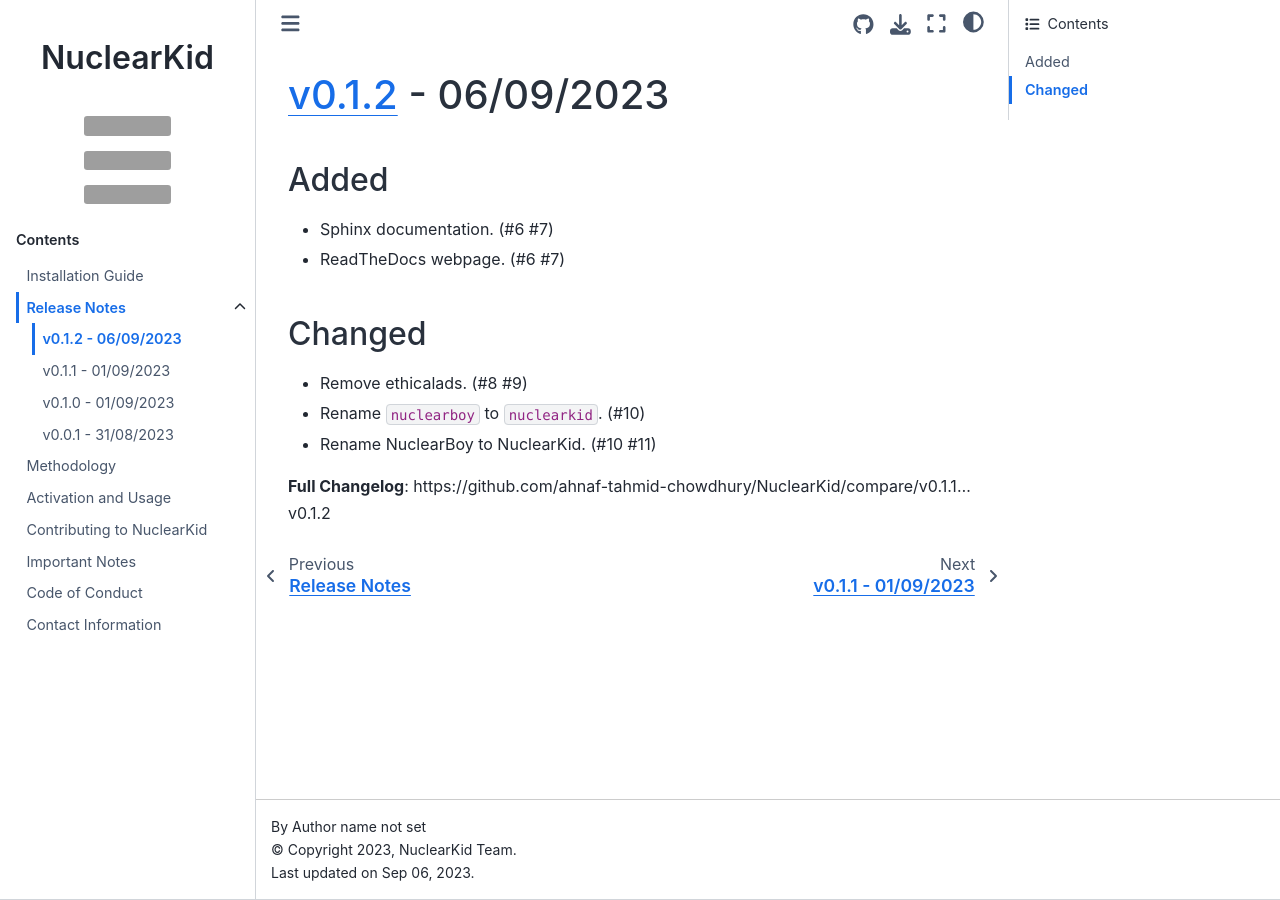
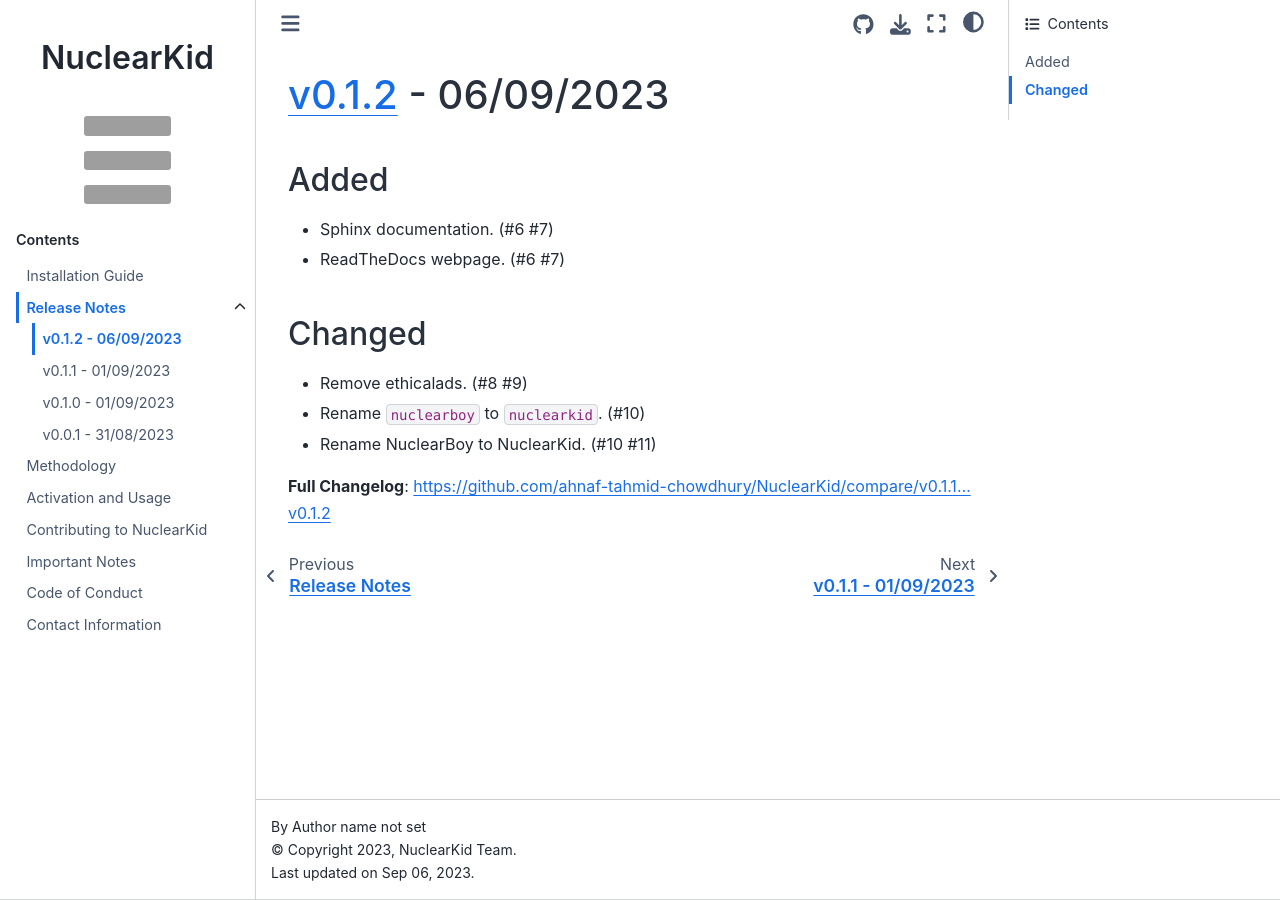
Before and after one commit to nukehub-dev/nukebox, a Sphinx documentation site: the page built from docs/contents/releasenotes/v0.1.2.md, in a window 1280 px wide. Built offline with Sphinx 7.4.7 and the Sphinx Book theme 1.1.4, drawn with Linux system fonts in a browser that asks for light colours; the version number could not be read and is left out; part of the change alters nothing that is shown; grey boxes are pictures that could not be loaded.

```diff
--- a/docs/contents/releasenotes/v0.1.2.md
+++ b/docs/contents/releasenotes/v0.1.2.md
@@ -10,6 +10,6 @@
 - Rename NuclearBoy to NuclearKid. (#10 #11)
 
 
-**Full Changelog**: https://github.com/ahnaf-tahmid-chowdhury/NuclearKid/compare/v0.1.1...v0.1.2
+**Full Changelog**: [https://github.com/ahnaf-tahmid-chowdhury/NuclearKid/compare/v0.1.1...v0.1.2](https://github.com/ahnaf-tahmid-chowdhury/NuclearKid/compare/v0.1.1...v0.1.2)
 
 [v0.1.2]: https://github.com/ahnaf-tahmid-chowdhury/NuclearKid/releases/tag/v0.1.2
```
Also changed, not shown: 1 other file.
